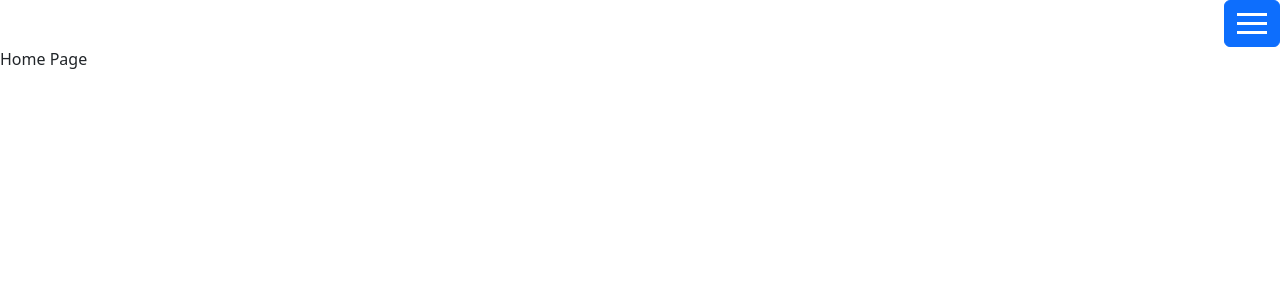
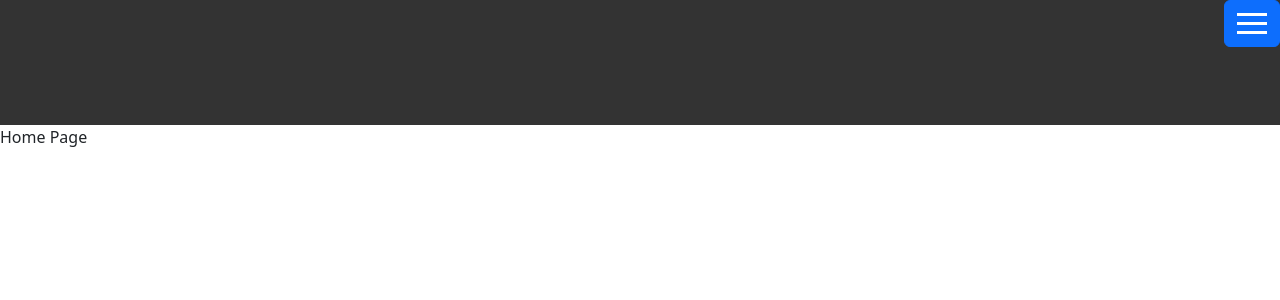
Before and after one commit to SEG3125-A/Group1-Lab8, a React (Create React App) app in the folder repairtech/: page / in a window 1280 px wide. Shown: the top 300 px of the page. Built offline with nearby package versions, Linux system fonts and the light colour scheme.

Commit message:
GreyHeaderBand

```diff
--- a/repairtech/src/App.css
+++ b/repairtech/src/App.css
@@ -52,3 +52,8 @@
   background-color: white;
   margin: 6px 0;
 }
+
+.App-header {
+  height: 125px;
+  background-color: hsl(0, 0%, 20%,100);
+}
--- a/repairtech/src/App.js
+++ b/repairtech/src/App.js
@@ -12,6 +12,7 @@ function App() {
   return (
     <div className="App">
       <Router>
+
         <header className="App-header">
           <Navbar /> {/* Include the Navbar component */}
         </header>
@@ -24,6 +25,8 @@ function App() {
           <Route path='/Pages/Technicians.js' element={<Technicians />}/>
           <Route path='/Pages/AboutUs.js' element={<AboutUs />}/>
         </Routes>
+
+
       </Router>
     </div>
   );
--- a/repairtech/src/Navbar.js
+++ b/repairtech/src/Navbar.js
@@ -13,7 +13,7 @@ function Navbar({ closeNavbar }) { // Accepting a prop to close the navbar
   return (
     <>
     <div className='menu-button'>
-        <button className="btn btn-primary hamburger-btn" onClick={() => setIsNavExpanded(!isNavExpanded)}>
+        <button className="btn btn-primary hamburger-btn"  onClick={() => setIsNavExpanded(!isNavExpanded)}>
         <div className="hamburger-line"></div>
         <div className="hamburger-line"></div>
         <div className="hamburger-line"></div>
--- a/repairtech/src/index.css
+++ b/repairtech/src/index.css
@@ -5,6 +5,7 @@ body {
     sans-serif;
   -webkit-font-smoothing: antialiased;
   -moz-osx-font-smoothing: grayscale;
+
 }
 
 code {
```
